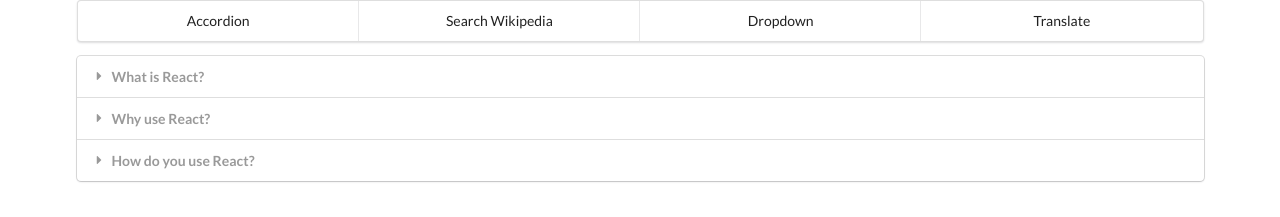
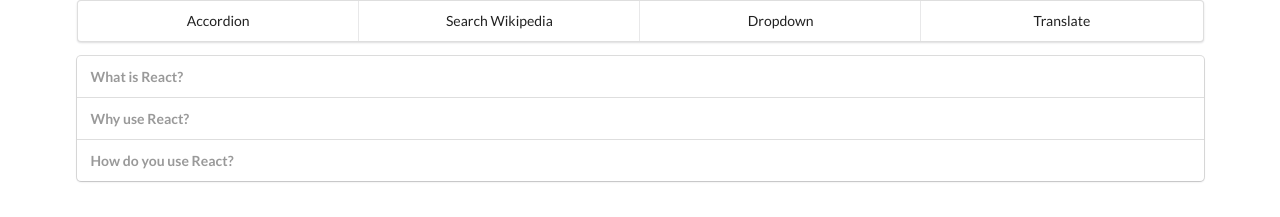
Before and after one commit to KRWJS/widgets, a React (Create React App) app: page / in a window 1280 px wide. Shown: the top 217 px of the page. Built offline with nearby package versions, Linux system fonts and the light colour scheme.

Commit message:
Remove accordion icon

```diff
--- a/src/components/Accordion.jsx
+++ b/src/components/Accordion.jsx
@@ -13,7 +13,6 @@
     return (
       <Fragment key={item.title}>
         <div className={`title ${active}`} onClick={() => onTitleClick(index)}>
-          <i className="dropdown icon"></i>
           {item.title}
         </div>
         <div className={`content ${active}`}>
```
Also changed, not shown: src/api/wikipedia.jsx (deleted), 1 other file (tests, documents, lock files or other folders).
